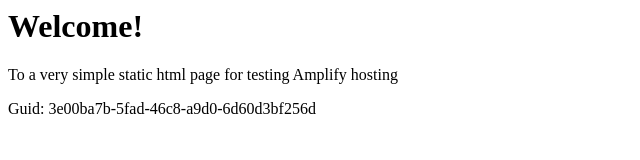
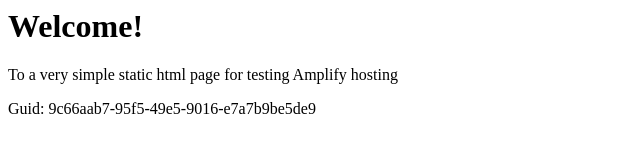
Before and after one commit to aws-aemilia-lhr/Github-PR-Commit-Integration-Test-DoNotTouch-GithubWebhookPreviewCanaryTest-v1-preprod-eu-west-2, a website: page src/index.html in a window 1280 px wide. Shown: the full height of the page, 0-640 px from the left. Drawn offline with Linux system fonts and the light colour scheme.

Commit message:
commit from integ tests

```diff
--- a/src/index.html
+++ b/src/index.html
@@ -12,6 +12,6 @@
 <body>
     <h1>Welcome!</h1>
     <p>To a very simple static html page for testing Amplify hosting</p>
-    <p>Guid: 3e00ba7b-5fad-46c8-a9d0-6d60d3bf256d</p></body>
+    <p>Guid: 9c66aab7-95f5-49e5-9016-e7a7b9be5de9</p></body>
 
 </html>
```
